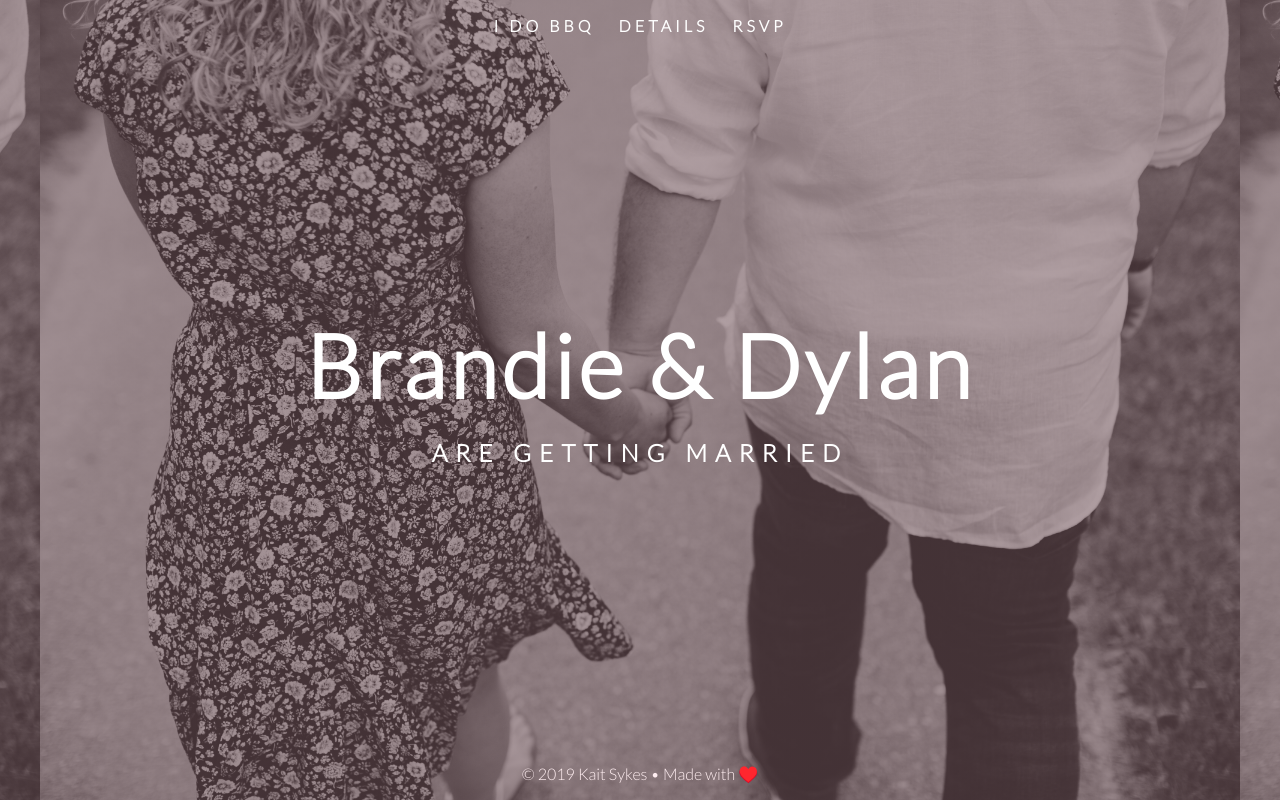
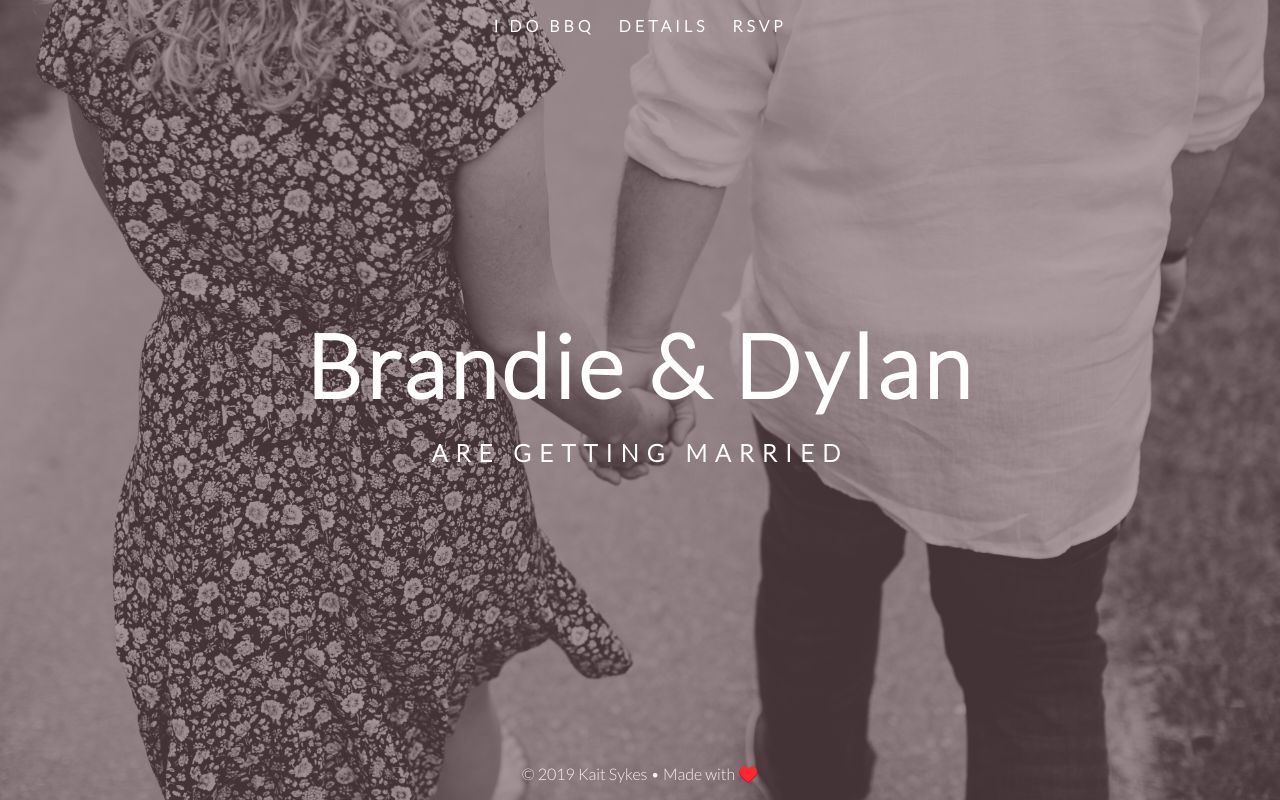
Before and after one commit to ksykes/bd-wedding, a React (Create React App) app: page / in a window 1280 px wide. Built offline with nearby package versions, Linux system fonts and the light colour scheme.

Commit message:
fixed background

```diff
--- a/src/App.css
+++ b/src/App.css
@@ -21,9 +21,9 @@ body {
         rgba(108, 70, 78, 0.45)
         ),
         url(images/hero.jpg);
-    /* background-size: cover; */
+    background-size: cover;
     background-position: center;
-    background-size: auto 100%;
+    background-repeat: no-repeat;
     background-attachment: fixed;
     font-family: 'Lato', sans-serif;
 }
```
